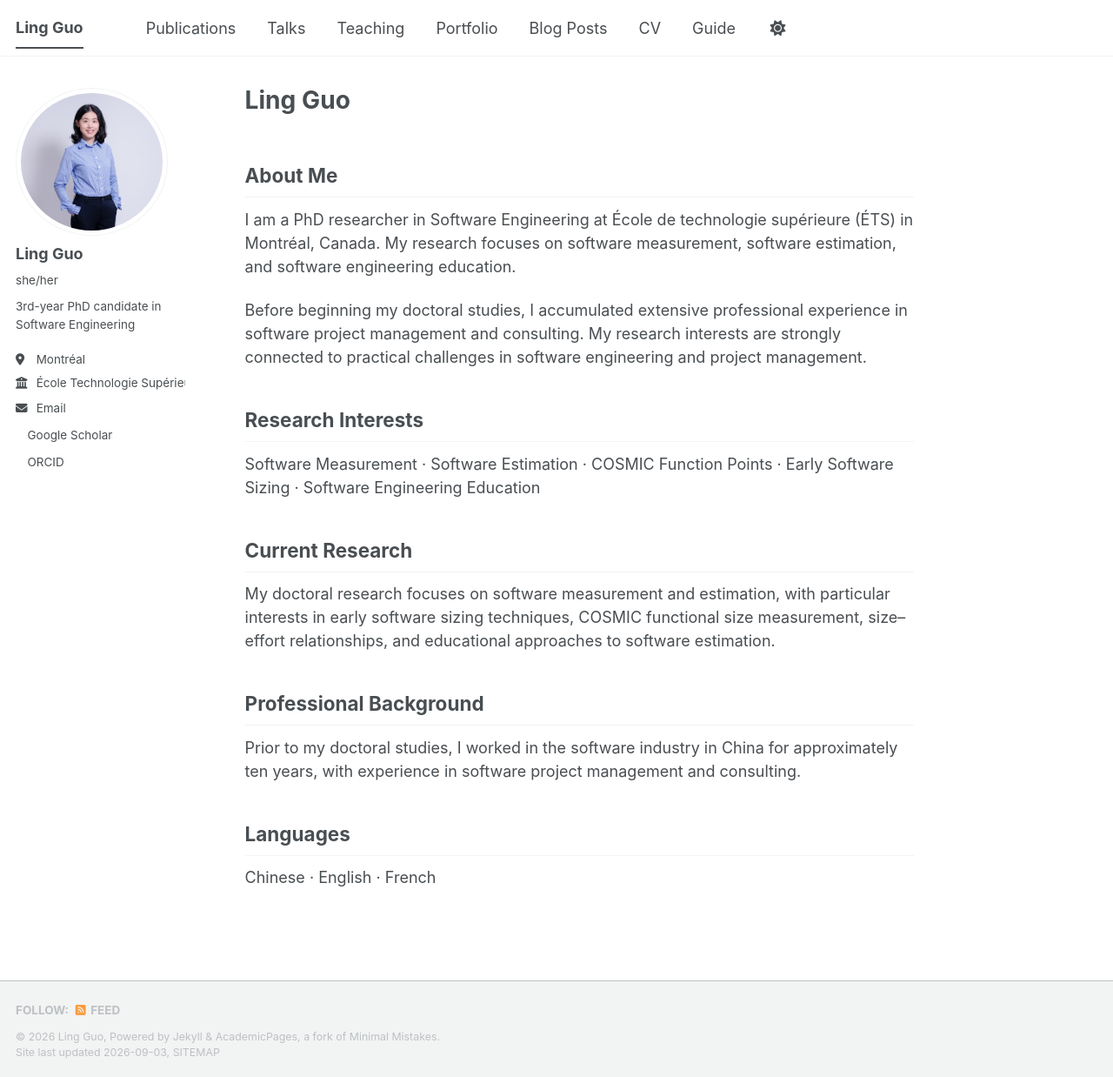
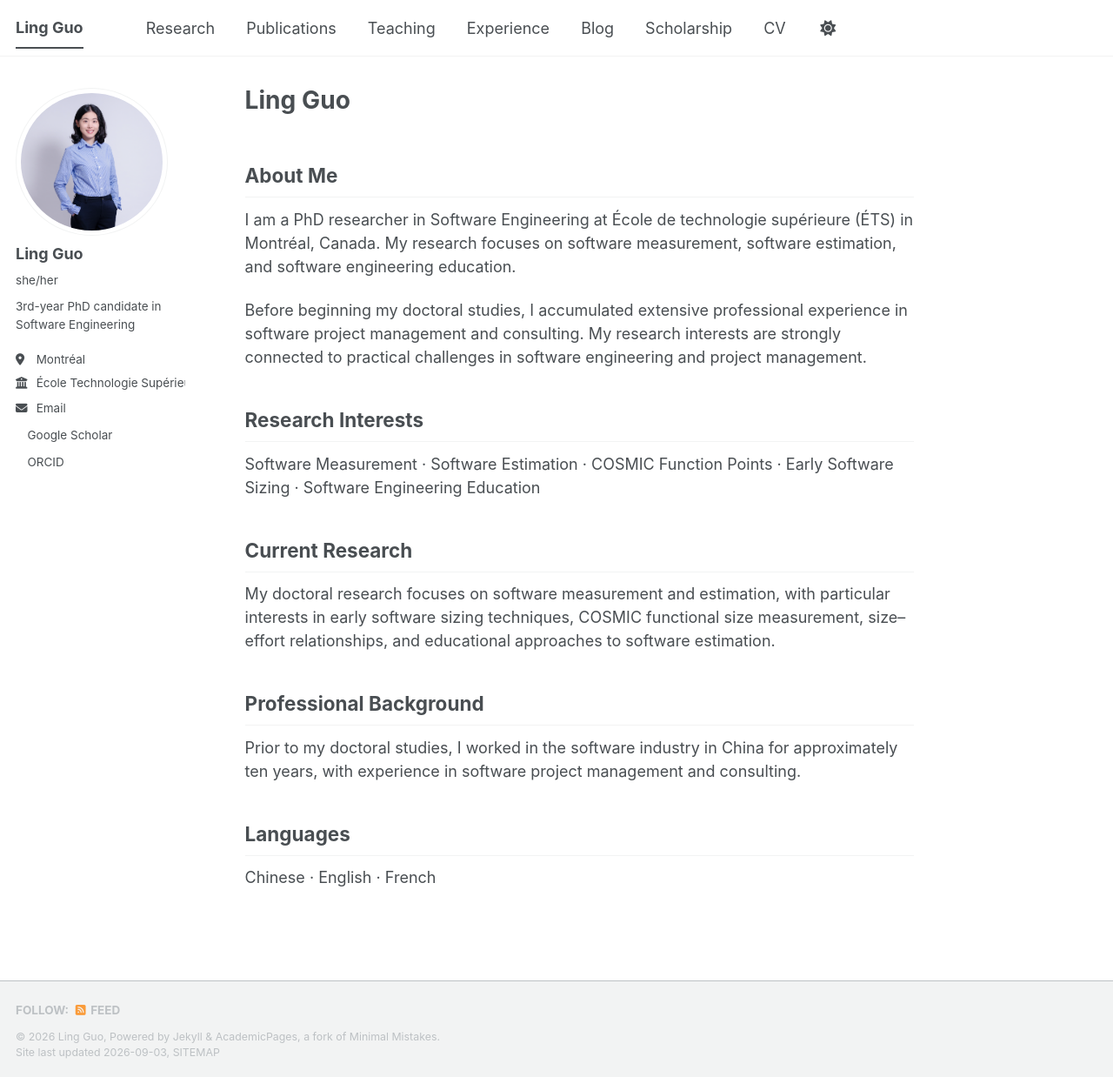
Before and after one commit to lingguo-research/lingguo-research.github.io, a Jekyll site: the page built from _pages/about.md, in a window 1280 px wide and 1238 px high. Shown: the whole window at 87% size. Built offline with Jekyll 4.4.1, drawn with Linux system fonts in a browser that asks for light colours; a style sheet for code colours, icons or effects is not loaded.

Commit message:
Update navigation.yml

```diff
--- a/_data/navigation.yml
+++ b/_data/navigation.yml
@@ -8,26 +8,24 @@
 #      Markdown formatted page while the second is generated using JSON.
 
 main:
+  - title: "Research"
+    url: /research/
+
   - title: "Publications"
     url: /publications/
-
-  - title: "Talks"
-    url: /talks/
 
   - title: "Teaching"
     url: /teaching/
 
-  - title: "Portfolio"
-    url: /portfolio/
+  - title: "Experience"
+    url: /experience/
 
-  - title: "Blog Posts"
-    url: /year-archive/
+  - title: "Blog"
+    url: /Blog/
+
+  - title: "Scholarship"
+    url: /scholarship/
+
 
   - title: "CV"
-    url: /cv/
-
-  # - title: "CV"
-  #   url: /cv-json/
-
-  - title: "Guide"
-    url: /markdown/
+    url: /CV/
```
